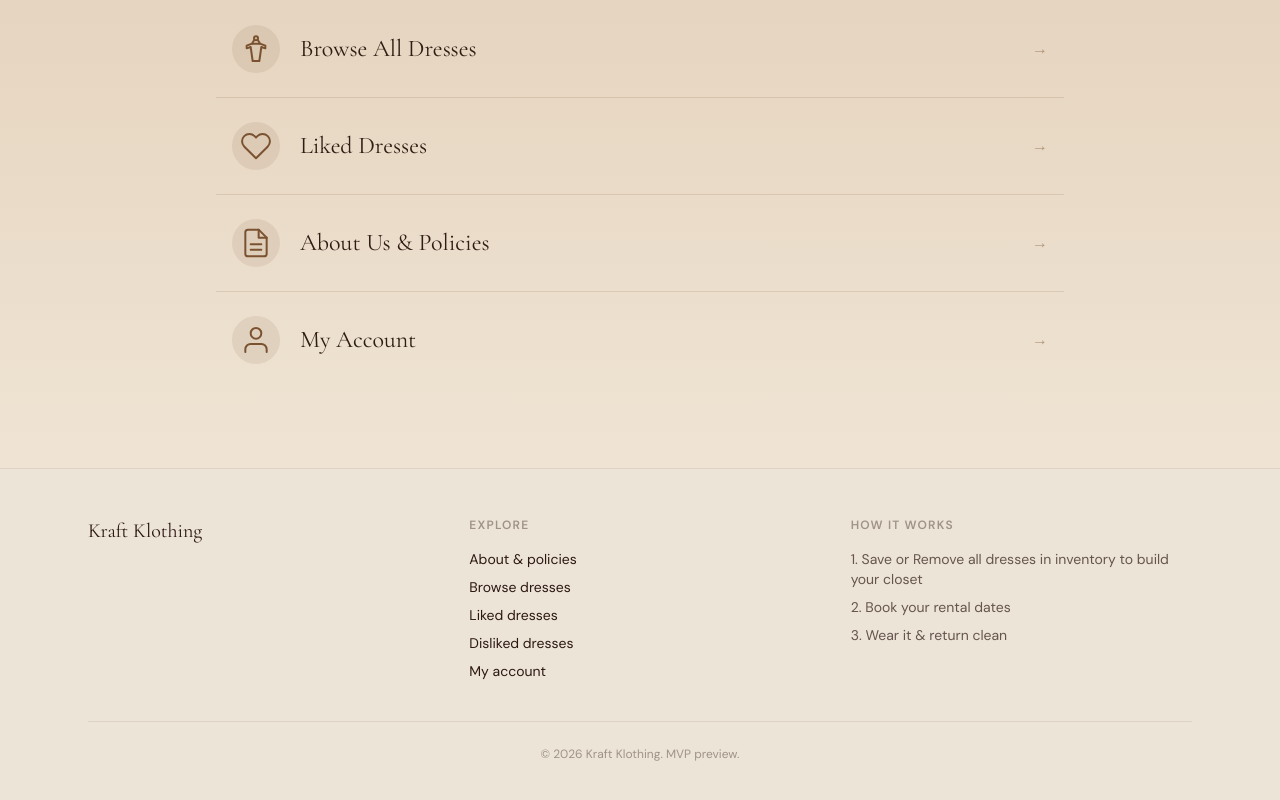
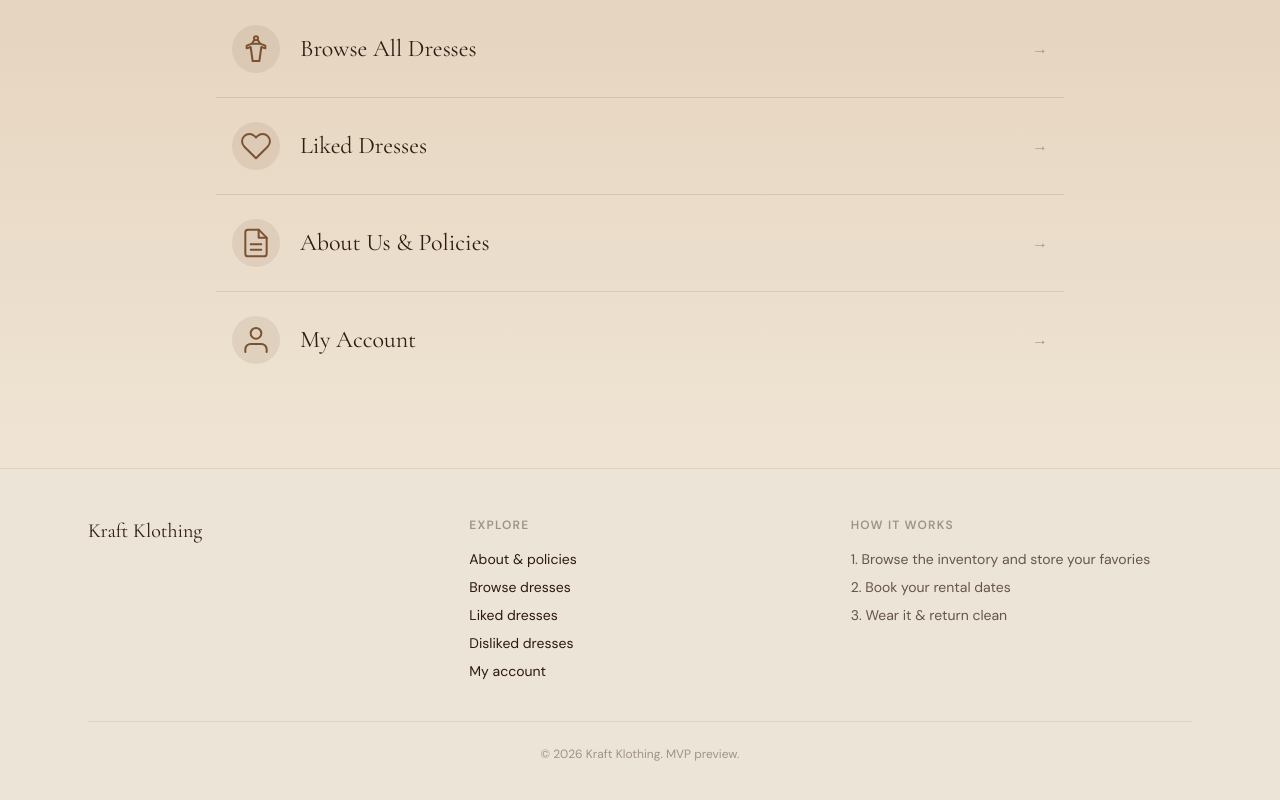
Before and after one commit to kraftklothing/Kraft_Klothing, a Next.js app: page / in a window 1280 px wide. Shown: the part 405-1205 px from the top of the page. Built offline with nearby package versions, Linux system fonts and the light colour scheme.

Commit message:
Update How it works step one copy
Replace the first How it works footer step with Browse the inventory and store your favories.

Co-authored-by: kraftklothing <kraftklothing@users.noreply.github.com>

```diff
--- a/components/Footer.tsx
+++ b/components/Footer.tsx
@@ -47,7 +47,7 @@ export default function Footer() {
               How it works
             </p>
             <ol className="mt-4 space-y-2 text-sm text-espresso/70">
-              <li>1. Save or Remove all dresses in inventory to build your closet</li>
+              <li>1. Browse the inventory and store your favories</li>
               <li>2. Book your rental dates</li>
               <li>3. Wear it & return clean</li>
             </ol>
```
